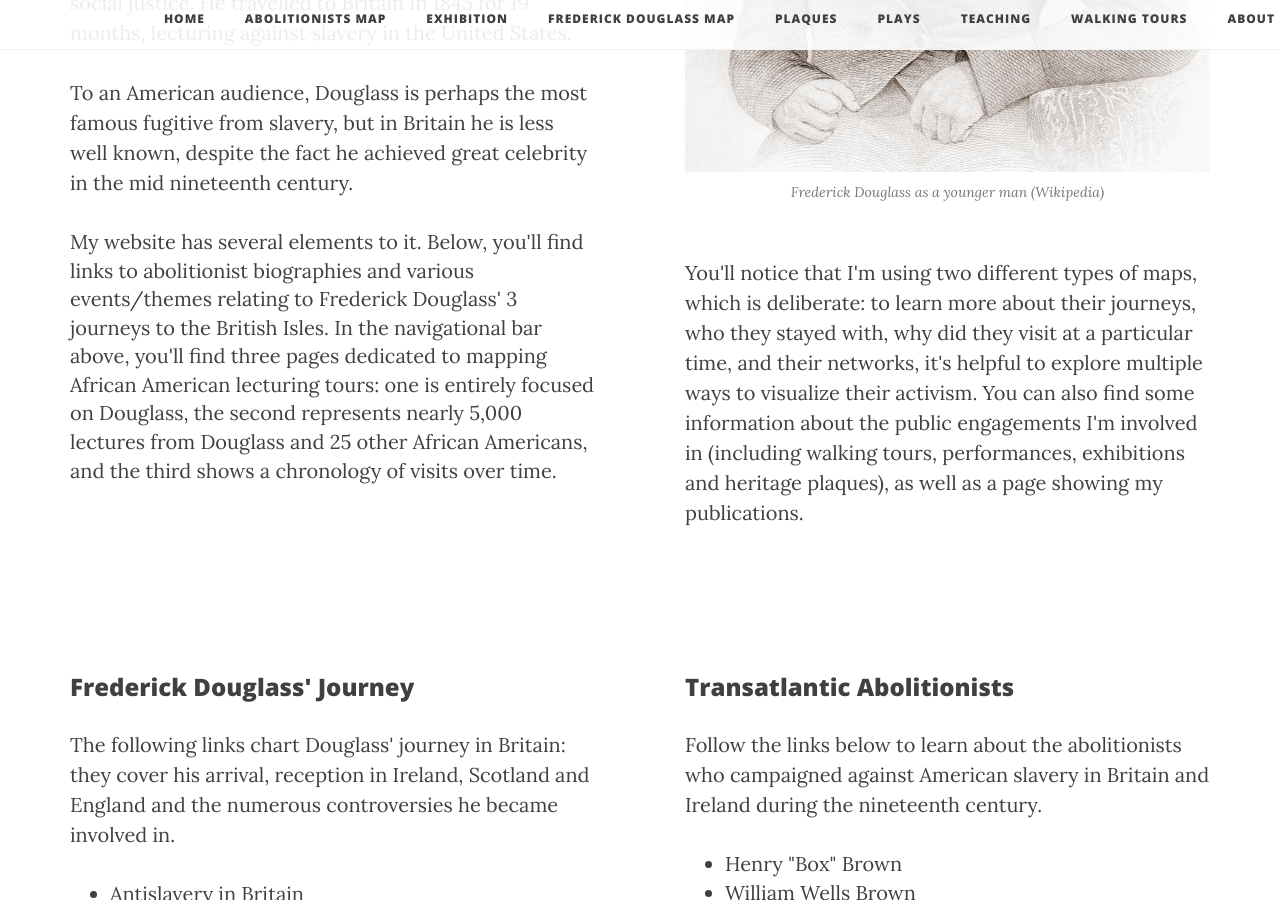
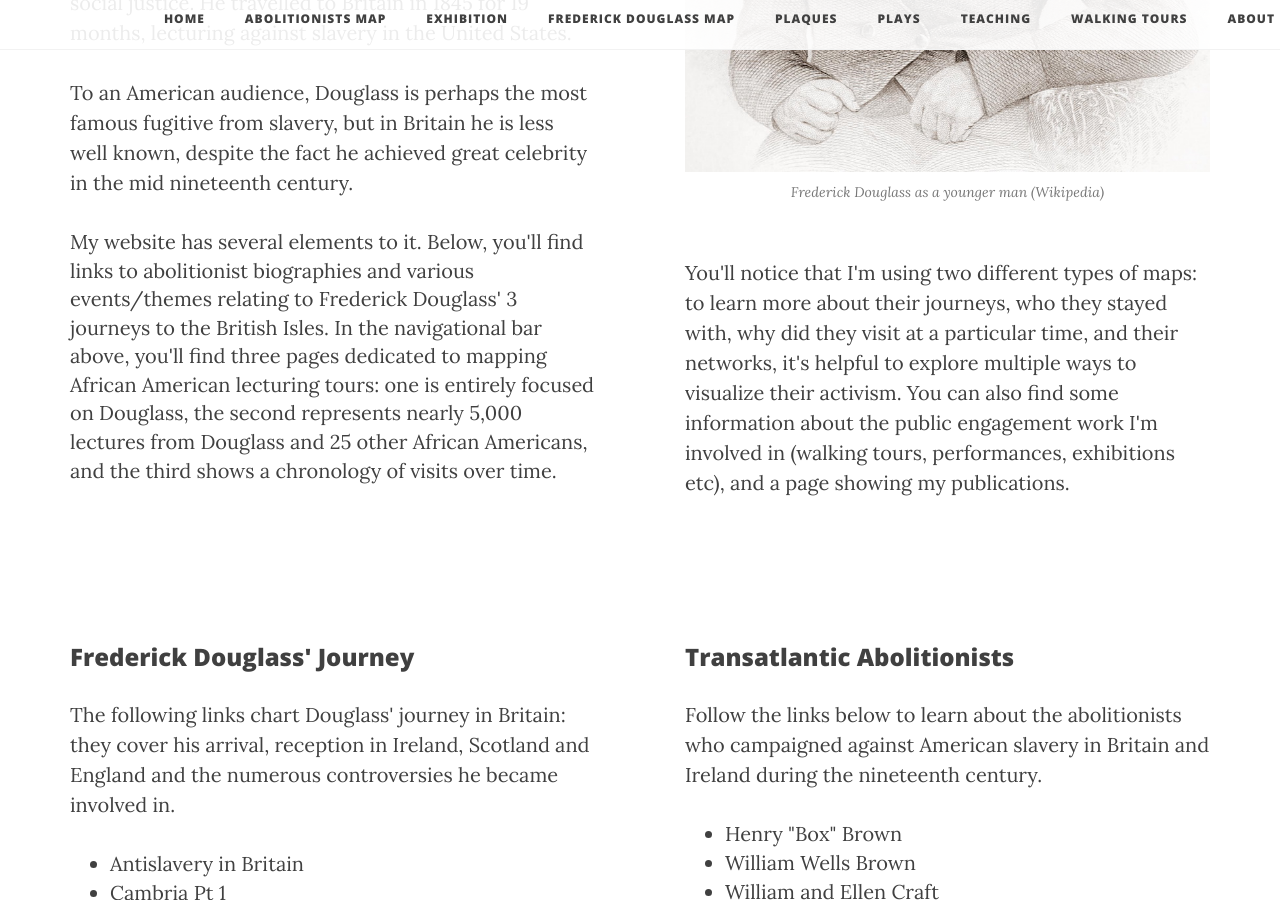
Before and after one commit to FDUK/fduk.github.io, a Jekyll site: the page built from index.html, in a window 1280 px wide and 900 px high, scrolled down 1242 px. Built offline with Jekyll 4.4.1, drawn with Linux system fonts in a browser that asks for light colours; nearby versions of some CDN libraries; the list of posts is cut into pages by our own code.

Commit message:
Update index.html

```diff
--- a/index.html
+++ b/index.html
@@ -46,11 +46,10 @@ description: ""
                  <p>
 
 
-                You'll notice that I'm using two different types of maps, which is deliberate: to learn more about their journeys, who they stayed with, why did they visit at a particular time, and their networks, it's helpful to explore multiple ways to visualize their activism.
-                You can also find some information about the public engagements I'm involved in (including walking tours, performances, exhibitions and heritage plaques), as well as a page showing my publications.
+                You'll notice that I'm using two different types of maps: to learn more about their journeys, who they stayed with, why did they visit at a particular time, and their networks, it's helpful to explore multiple ways to visualize their activism.
+                You can also find some information about the public engagement work I'm involved in (walking tours, performances, exhibitions etc), and a page showing my publications.
 
             </div>
-
 <section>
     <div class="container">
         <div class="row widerGutter">
```
